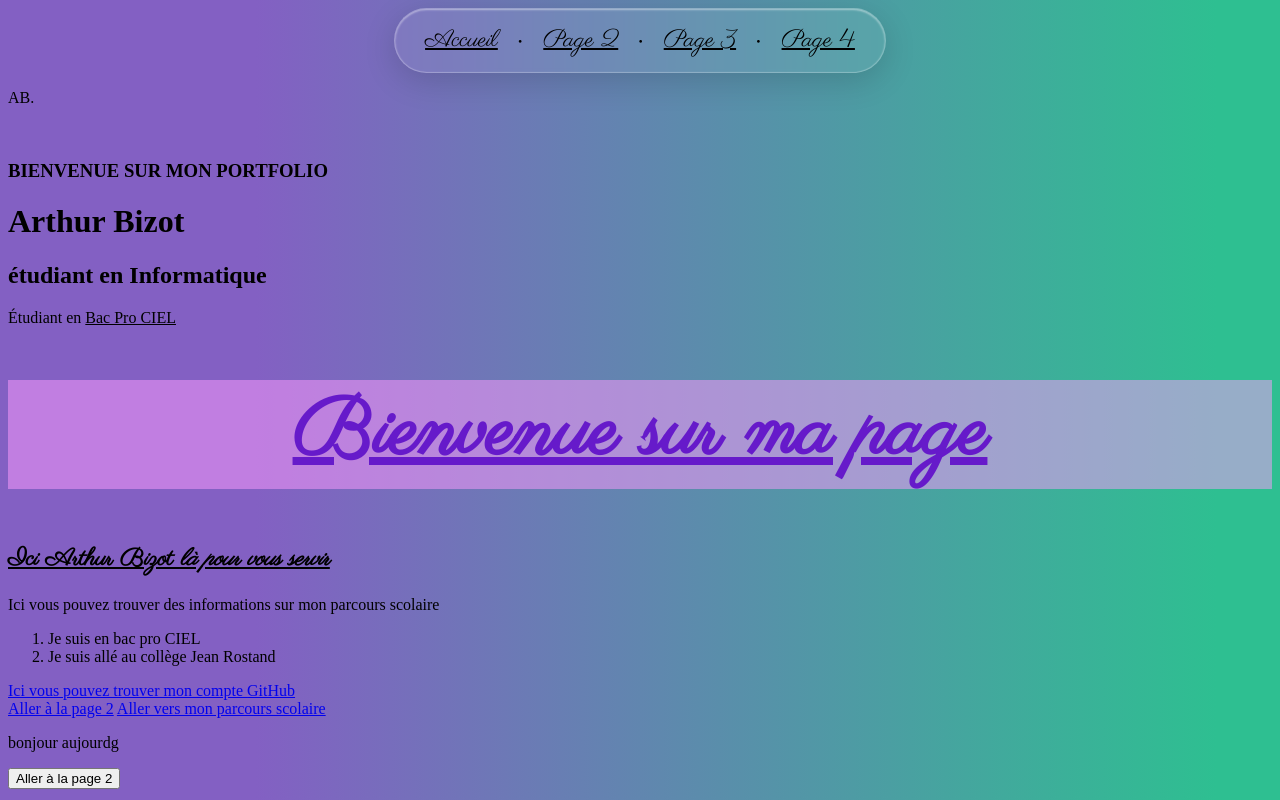
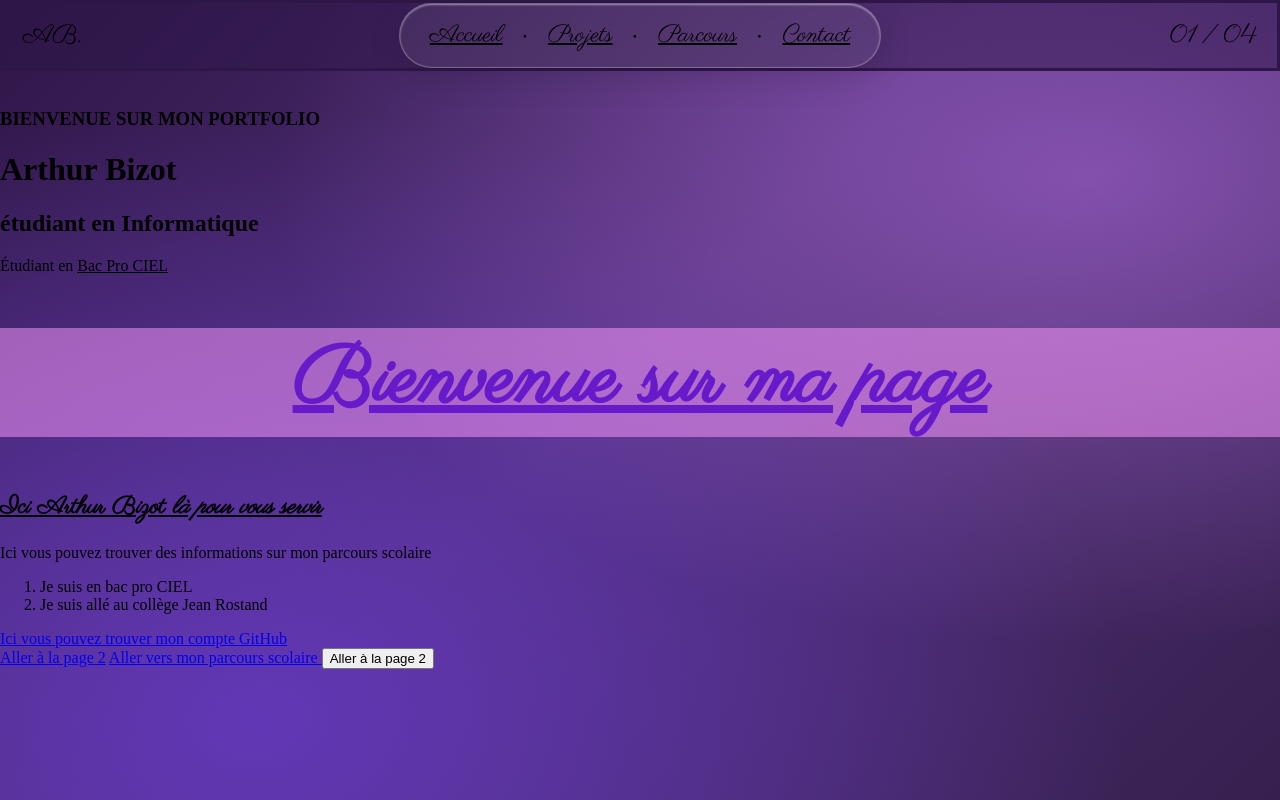
Before and after one commit to Arthurxk20/Arthurxk20.github.io, a plain HTML site: page index.html in a window 1280 px wide. Drawn offline with Linux system fonts and the light colour scheme.

Commit message:
menu dégrader violet
° menue style liquide glasse
° ajout d'un background d'égrader de couleur violet

```diff
--- a/index.html
+++ b/index.html
@@ -27,32 +27,31 @@
 
     </head>
 
+ <body>
+
+  <header class="bordureenhaut">
+    <p class="Logo">AB.</p>
+
     <nav>
-        <ul>  <!-- Barre de navigation avec des liens vers les différentes pages du site -->
-        <li><a href="index.html">Accueil</a></li>
-        <li><a href="PAGE 2.HTML">Page 2</a></li>
-        <li><a href="PAGE 3.HTML">Page 3</a></li>
-        <li><a href="PAGE 4.HTML">Page 4</a></li>
-       </ul>
+        <ul>
+            <li><a href="index.html">Accueil</a></li>
+            <li><a href="projets.html">Projets</a></li>
+            <li><a href="parcours.html">Parcours</a></li>
+            <li><a href="contact.html">Contact</a></li>
+        </ul>
     </nav>
-    <P>AB.</P>
+
+    <p class="Numero">01 / 04</p>
+
+</header>
+
     <br>
     <H3>BIENVENUE SUR MON PORTFOLIO</H3>
     <h1>Arthur Bizot</h1>
     <h2>étudiant en Informatique</h2>
     <!-- Contient tous les éléments visibles de la page -->
-    <p>Étudiant en <a class="Lien" href="https://www.onisep.fr/ressources/univers-formation/formations/lycees/bac-pro-cybersecurite-informatique-et-reseaux-electronique/" target="_blank">Bac Pro CIEL</a></p>
-    <body>
+    <p>Étudiant en <a class="LienCiel" href="https://www.onisep.fr/ressources/univers-formation/formations/lycees/bac-pro-cybersecurite-informatique-et-reseaux-electronique/" target="_blank">Bac Pro CIEL</a></p>
 
-        <!-- Ancien logo désactivé grâce à un commentaire HTML
-        <a href="image Poire Tag/poire zoom.png" target="_blank">
-            <img src="image Poire Tag/poire.png"
-                 alt="Logo de Poire Tag"
-                 title="Logo de Poire Tag"
-                 width="100"
-                 height="100">
-        </a>
-        -->
 
         <!-- Titre principal de la page -->
         <!-- class permet de personnaliser son apparence en CSS -->
@@ -97,7 +96,7 @@
         <a href="#mon-parcours-scolaire" class="Info">
             Aller vers mon parcours scolaire
         </a>
-        <p>bonjour aujourdg</p>
+
 
         <!-- Bouton permettant de changer de page grâce à JavaScript -->
         <!-- onclick déclenche une instruction lors du clic -->
--- a/style.css
+++ b/style.css
@@ -1,3 +1,14 @@
+.bordureenhaut {
+    border-top: 3px #2F1648 solid;
+    border-right: 3px #2F1648 solid;
+    border-bottom: 3px #2F1648 solid;
+    border-left: 3px #2F1648 solid;
+    background: rgba(47, 22, 72, 0.5);
+    display: grid;
+    grid-template-columns: 1fr auto 1fr;
+    align-items: center; /* Aligne verticalement les éléments */
+    font-family: "Parisienne", cursive;
+}
 p,
 H2 {
     color: rgb(0, 0, 0);
@@ -13,8 +24,12 @@ H2 {
 }
 
 body {
-
-background: linear-gradient(90deg, #8360c3 20%, #2ebf91 95%);
+    background:
+        radial-gradient(ellipse at 85% 22%, #ad6bdc95, transparent 53%),
+        radial-gradient(ellipse at 20% 90%, #6237b6, transparent 60%),
+        linear-gradient(135deg, #2f1648, #503075 48%, #372050);
+         min-height: 100vh;
+    margin: 0;
 
 }
 /*
@@ -38,38 +53,24 @@ background: linear-gradient(90deg, #8360c3 20%, #2ebf91 95%);
      border: 1px solid rgb(0, 0, 0);
 
 }
-.Lien {
+.LienCiel{
     color: black;                /* Couleur du texte */
     text-decoration: underline;  /* Souligne le lien */
     display: inline-block;       /* Autorise l'agrandissement */
     transition: transform 0.3s;  /* Animation progressive */
 }
 
-.Lien:hover {
+.LienCiel:hover {
     transform: scale(1.10);     /* Agrandissement de 15 % */
     cursor: pointer;            /* Curseur en forme de main */
 }
 
-/* Cible toutes les listes présentes dans nav */
-nav ul {
-    display: flex;
-    justify-content: center;
-    align-items: center;
-    list-style-type: none;
-    gap: 20px;
-    font-family: "Parisienne", cursive;
-    background-color: RGB(255, 155, 255, 0.5); /* Couleur de fond */
-    width: fit-content;          /* Adapte la largeur au contenu */
-    margin: auto;                /* Centre le menu dans la page */
-    padding: 15px 30px;          /* Espace intérieur du menu */
-    border-radius: 15px;         /* Arrondit les angles */
-}
 
+/* Place les points entre les liens */
 /* Place les points entre les liens */
 nav li:not(:last-child)::after {
     content: "•";
     margin-left: 20px;
-
 }
 
 /* Personnalise les liens */
@@ -85,12 +86,7 @@ nav a {
 nav a:hover {
     transform: scale(1.15);
 }
-
-
-
-
 /* test d'interface graphique pour le menu de navigation */
-
 nav ul {
     display: flex;
     justify-content: center;
@@ -107,3 +103,23 @@ nav ul {
     box-shadow: 0 8px 32px rgba(0, 0, 0, 0.15),
         inset 0 1px 2px rgba(255, 255, 255, 0.47);
 }
+
+
+
+.Logo, .Numero {
+    color: rgb(0, 0, 0);
+    font-size: 1em; /* taille du texte */
+    margin: 0;
+}
+
+.Numero {
+    justify-self: end; /* Place le numéro à droite */
+    margin-right: 20px;
+    font-size: 1.6em;
+}
+
+.Logo {
+    justify-self: start; /* Place le logo à gauche */
+    margin-left: 20px;
+    font-size: 1.6em;
+}
```
Also changed, not shown: contact.html (added, +16 -0 lines), style contact.css (added), 1 other file.
